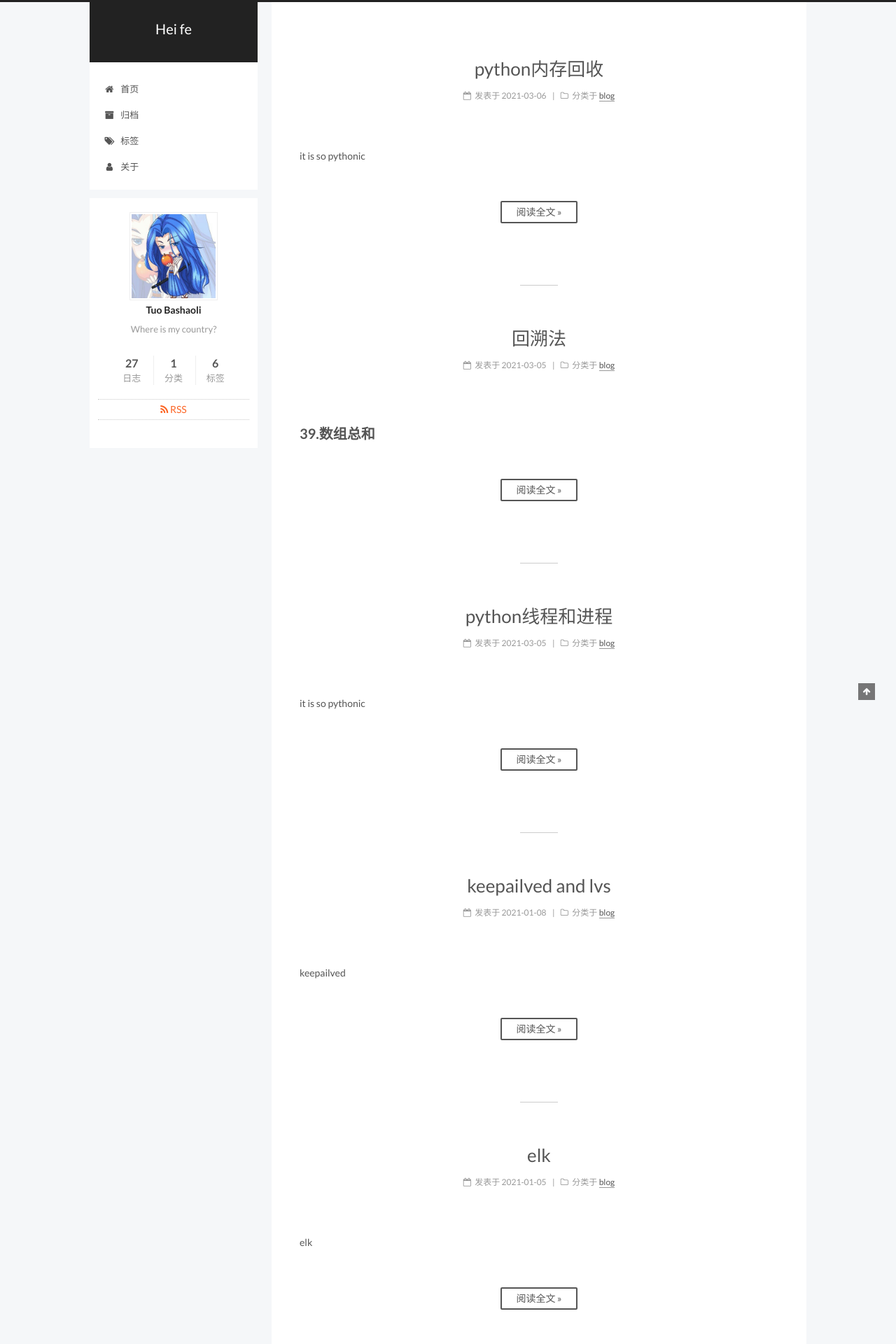
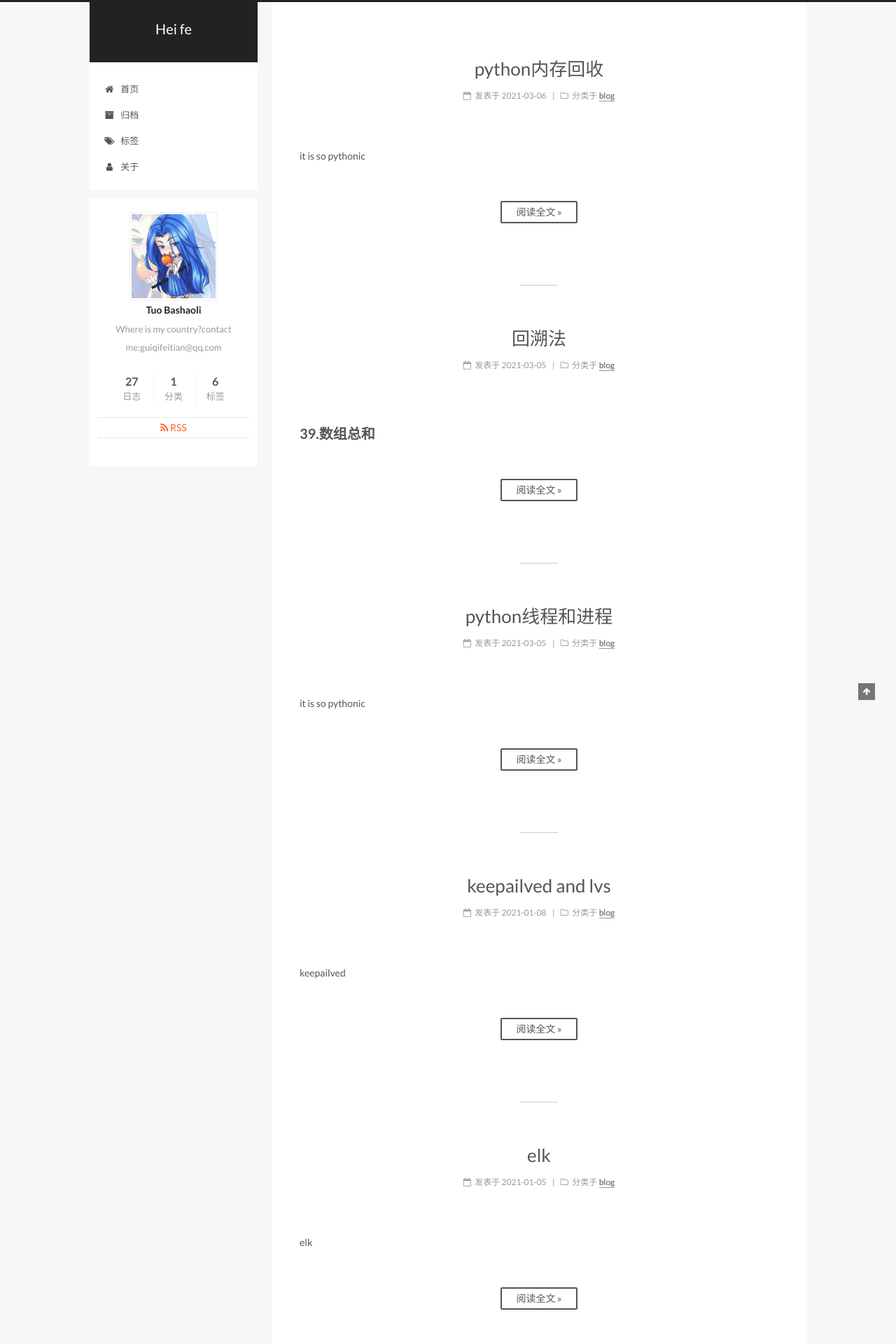
Before and after one commit to tuobashaoli/tuobashaoli.github.io, a Jekyll site: the page built from index.html, in a window 1280 px wide. Shown: the top 1920 px of the page at 70% size. Built offline with Jekyll 4.4.1, drawn with Linux system fonts in a browser that asks for light colours; the list of posts is cut into pages by our own code; comment, search, counter and statistics services are not loaded.

Commit message:
description

```diff
--- a/_config.yml
+++ b/_config.yml
@@ -6,7 +6,7 @@
 # Site
 title: Hei fe
 subtitle:
-description: Where is my country?
+description: Where is my country?contact me:guiqifeitian@qq.com
 author: Tuo Bashaoli
 # Support language: de, en, fr-FR, id, ja, ko, pt-BR, pt, ru, zh-Hans, zh-hk, zh-tw
 language: zh-Hans
```
